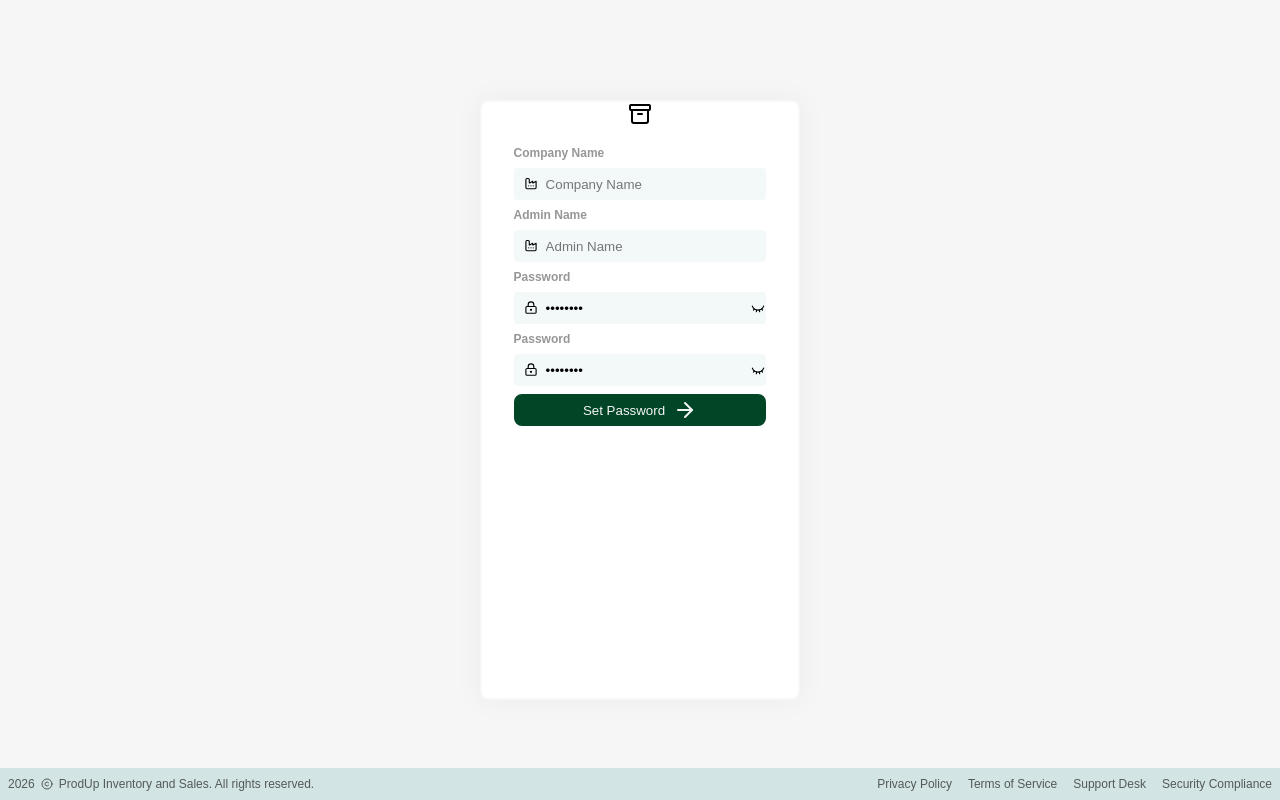
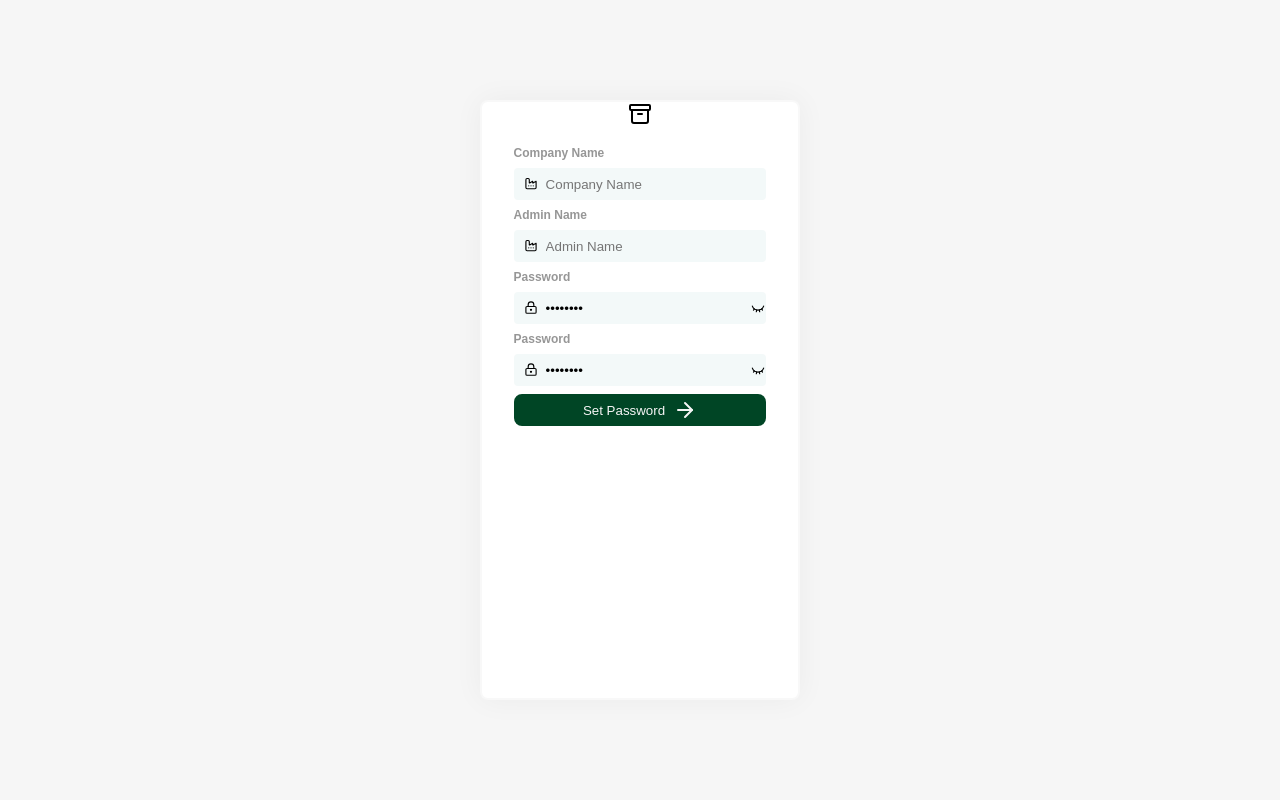
Before and after one commit to unveiled-master/Frontend, a React (Vite) app: page /set-password/1 in a window 1280 px wide. Built offline with nearby package versions, Linux system fonts and the light colour scheme.

Commit message:
removed footer

```diff
--- a/src/pages/AdminSignUp.tsx
+++ b/src/pages/AdminSignUp.tsx
@@ -153,7 +153,7 @@ function AdminSignUp() {
         </form>
       </div>
     </main>
-    <Footer />
+
     </>
   )
 }
--- a/src/pages/Login.tsx
+++ b/src/pages/Login.tsx
@@ -84,7 +84,7 @@ function Login() {
         </form>
       </div>
     </main>
-    <Footer />
+
     </>
   )
 }
--- a/src/pages/Register.tsx
+++ b/src/pages/Register.tsx
@@ -108,7 +108,7 @@ function Register() {
         </form>
       </div>
     </main>
-    <Footer />
+
     </>
   )
 }
--- a/src/pages/SetUpPassword.tsx
+++ b/src/pages/SetUpPassword.tsx
@@ -108,7 +108,7 @@ function SetUpPassword() {
         </form>
       </div>
     </main>
-    <Footer />
+
     </>
   )
 }
```
